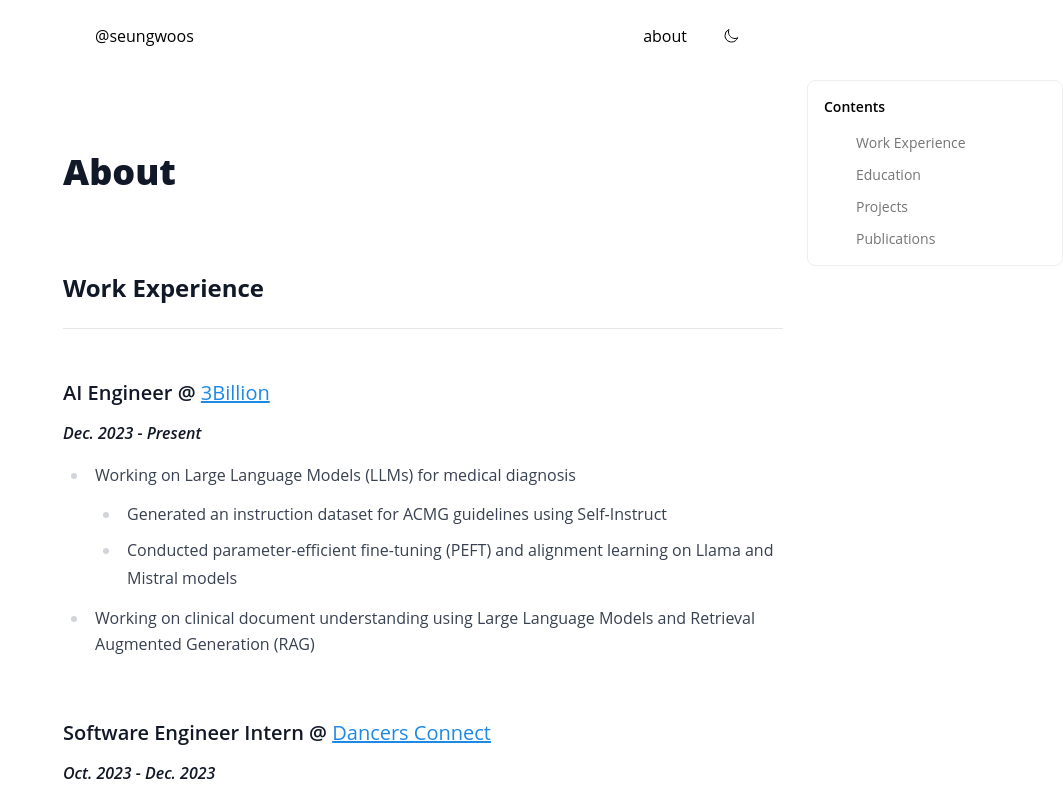
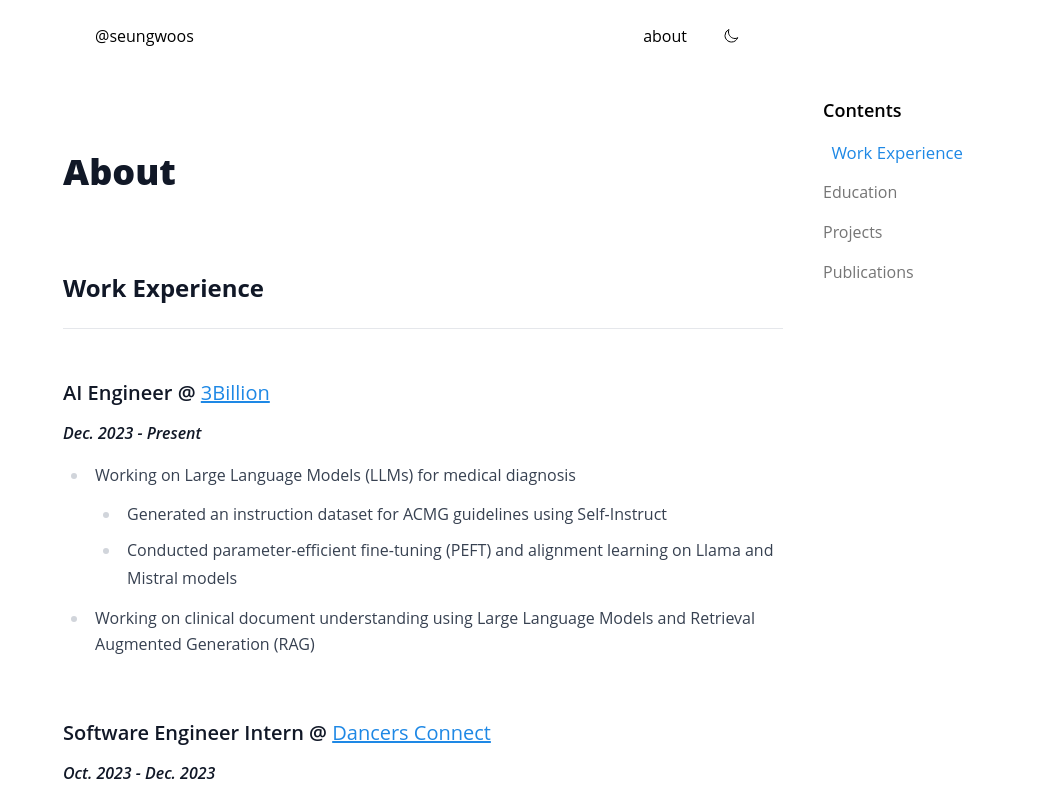
Before and after one commit to seungwoos/seungwoos.me, a Next.js app: page /about in a window 1280 px wide. Shown: the top 800 px of the page, without its empty margins (217-1280 px from the left). Built offline with nearby package versions, Linux system fonts and the light colour scheme.

Commit message:
fix: fix toc

```diff
--- a/components/TableOfContents.tsx
+++ b/components/TableOfContents.tsx
@@ -18,22 +18,16 @@ export function TableOfContents({ content, headingLevels }) {
       .replace(/^-+|-+$/g, "");
   }, []);
 
-  const cleanHeadingText = useCallback((text) => {
-    return text.replace(/\*\*/g, "").replace(/\*/g, "").trim();
-  }, []);
-
   const handleScroll = useCallback((e, id) => {
     e.preventDefault();
     const element = document.getElementById(id);
     if (!element) return;
-
     const offset = 80;
     const elementPosition = element.getBoundingClientRect().top;
     const offsetPosition = elementPosition + window.scrollY - offset;
 
     window.scrollTo({
       top: offsetPosition,
-      behavior: "smooth",
     });
     window.history.replaceState({}, "", `#${id}`);
     setActiveId(id);
@@ -47,7 +41,7 @@ export function TableOfContents({ content, headingLevels }) {
         if (!match) return null;
         const level = match[1].length;
         if (!headingLevels.includes(level)) return null;
-        const text = cleanHeadingText(match[2]);
+        const text = match[2];
         return {
           level,
           text,
@@ -56,7 +50,7 @@ export function TableOfContents({ content, headingLevels }) {
       })
       .filter((item) => item !== null);
     setToc(tocItems);
-  }, [content, headingLevels, cleanHeadingText, generateHeadingId]);
+  }, [content, headingLevels, generateHeadingId]);
 
   useEffect(() => {
     const observer = new IntersectionObserver(
@@ -68,7 +62,7 @@ export function TableOfContents({ content, headingLevels }) {
         });
       },
       {
-        rootMargin: "-20% 0px -35% 0px",
+        rootMargin: "0px 0px -35% 0px",
         threshold: 0,
       }
     );
@@ -83,31 +77,41 @@ export function TableOfContents({ content, headingLevels }) {
     return () => observer.disconnect();
   }, [headingLevels]);
 
+  const getTextStyles = (level: number) => {
+    switch (level) {
+      case 2:
+        return "text-md font-medium";
+      case 3:
+        return "text-sm";
+      default:
+        return "text-xs";
+    }
+  };
+
   return (
-    <div className="hidden xl:block w-64 fixed left-[calc(50%+24rem)] top-20">
-      <div className="bg-white dark:bg-black backdrop-blur-sm p-4 rounded-lg border border-gray-200 dark:border-gray-800">
-        <h3 className="font-semibold mb-4 text-sm">Contents</h3>
+    <div className="hidden xl:block w-64 fixed left-[calc(80%)] top-20">
+      <div className="bg-white dark:bg-black backdrop-blur-sm p-4 rounded-lg">
+        <h3 className="font-semibold mb-4 text-lg">Contents</h3>
         <nav className="overflow-y-auto max-h-[calc(100vh-12rem)] pr-2 scrollbar-thin scrollbar-thumb-gray-300 dark:scrollbar-thumb-gray-700 scrollbar-track-transparent">
-          <div className="flex flex-col gap-3">
+          <div className="flex flex-col gap-4">
             {toc.map((item, index) => (
               <Link
                 key={`${item.id}-${index}`}
                 href={`#${item.id}`}
                 onClick={(e) => handleScroll(e, item.id)}
                 className={`
-                block text-sm
-                text-gray-600 dark:text-gray-300
-                hover:text-blue-600 dark:hover:text-blue-400
-                active:text-purple-600
-                transition-all duration-200
+                block
+                ${getTextStyles(item.level)}
+                 duration-200
                 ${
                   activeId === item.id
-                    ? "text-blue-600 dark:text-blue-400 font-medium"
-                    : ""
+                    ? "text-blue-600 dark:text-blue-400 scale-[1.05] origin-top-left pl-2 -ml-2"
+                    : "text-gray-600 dark:text-gray-300 hover:text-blue-600 dark:hover:text-blue-400"
+                }
                 }
               `}
                 style={{
-                  marginLeft: `${item.level * 16}px`,
+                  marginLeft: `${(item.level - 2) * 12}px`,
                 }}
               >
                 {item.text}
```
